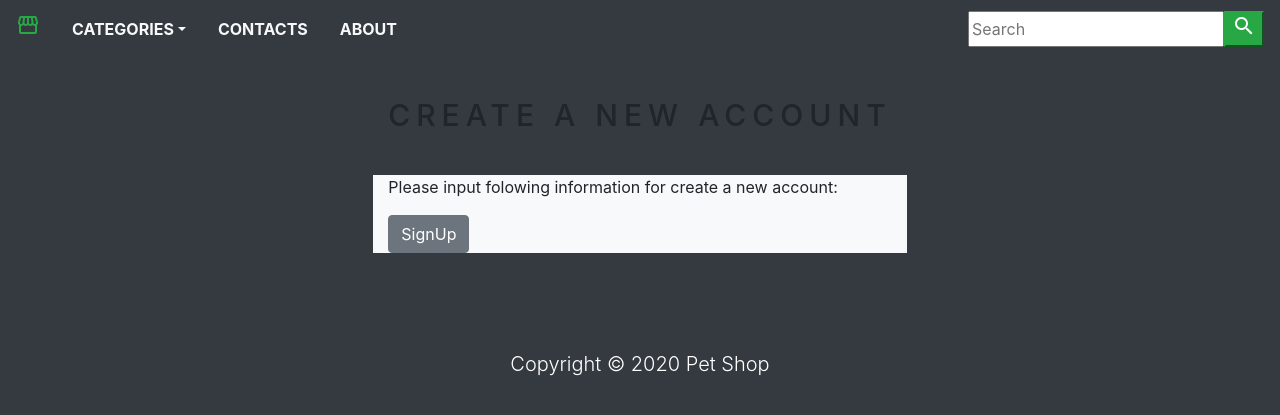
After one commit to JackCX777/django_ecommerce, a Django app: template shop/templates/signup.html in a window 1280 px wide. The commit adds this page. Shown: the top 415 px of the page. Run offline with Django 3.2, Linux system fonts and the light colour scheme; the template is opened without the code that fills it, so the values that code supplies are empty.

Commit message:
Signup form created.

```diff
--- a/django_ecommerce/static/css/base.css
+++ b/django_ecommerce/static/css/base.css
@@ -19,3 +19,8 @@
     text-transform: uppercase;
     letter-spacing: .2em;
 }
+
+.errorlist li {
+    color: red;
+    font-weight: bold;
+}
--- /dev/null
+++ b/shop/templates/signup.html
@@ -0,0 +1,49 @@
+{% extends 'base.html' %}
+
+{% load static %}
+
+{% block title %}
+  Create New Account
+{% endblock %}
+
+{% block content %}
+  <div>
+  	{% if not form.is_valid %}
+  	<div>
+  		<br>
+  		<h1 class="product_title text-center">
+  			Create a new account
+  		</h1>
+  		<br>
+  		<div class="col-9 col-sm-9 col-md-6 col-lg-5 mx-auto bg-light">
+  			<p>
+  				Please input folowing information for create a new account:
+  			</p>
+  			<form action="post">
+  				{% csrf_token %}
+  				<p>
+  					{{form}}
+  				</p>
+  				<button type="submit" name="button" class="btn btn-secondary">
+  					SignUp
+  				</button>
+  			</form>
+  		</div>
+  	</div>
+  	{% else %}
+  	<div>
+  		<br>
+  		<h1>
+  			Your account has been successfully created!
+  		</h1>
+  		<br>
+  		<div>
+  			<p>
+  				Your account has been created and ready to use.
+  			</p>
+  			<a href="{% url 'home' %}">Continue shopping</a>
+  		</div>
+  	</div>
+  	{% endif %}
+  </div>
+{% endblock %}
--- a/shop/urls.py
+++ b/shop/urls.py
@@ -11,4 +11,5 @@ urlpatterns = [
     path('cart/add/<int:product_id>', views.add_cart, name='add_cart'),
     path('cart/remove/<int:product_id>', views.cart_remove, name='cart_remove'),
     path('cart/remove_product/<int:product_id>', views.cart_remove_product, name='cart_remove_product'),
+    path('account/create/', views.signup_view, name='signup'),
 ]
```
Also changed, not shown: shop/forms.py (added, +13 -0 lines), shop/views.py (+17 -0 lines).
